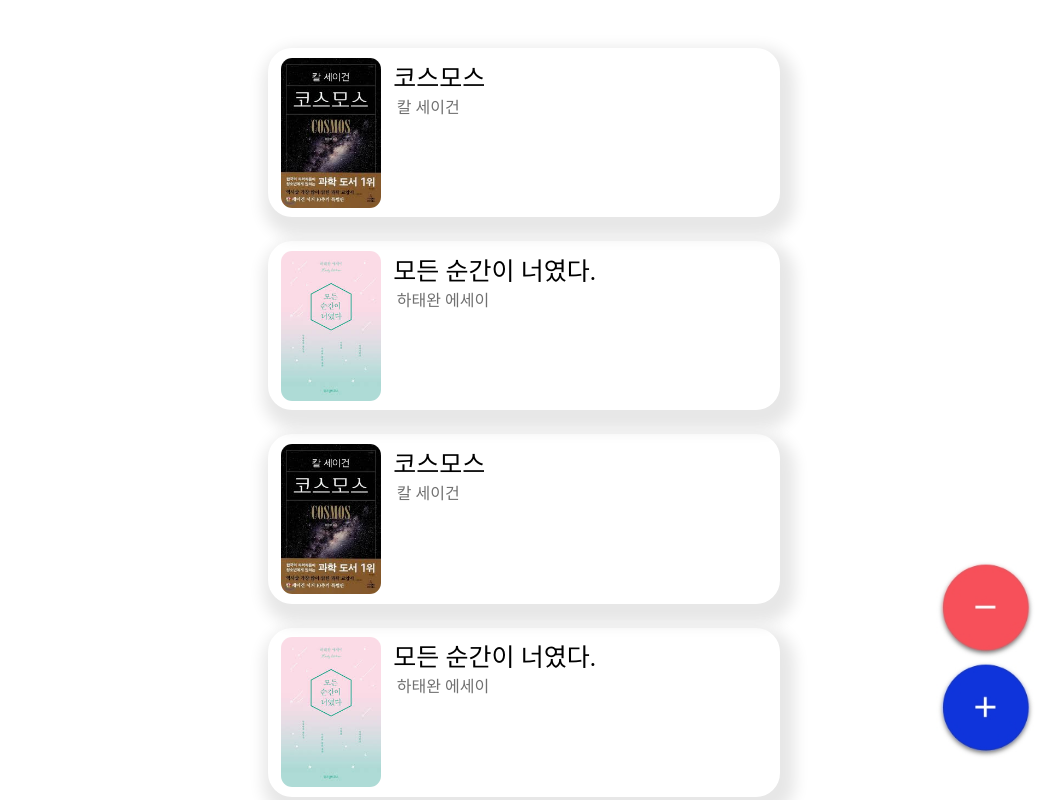
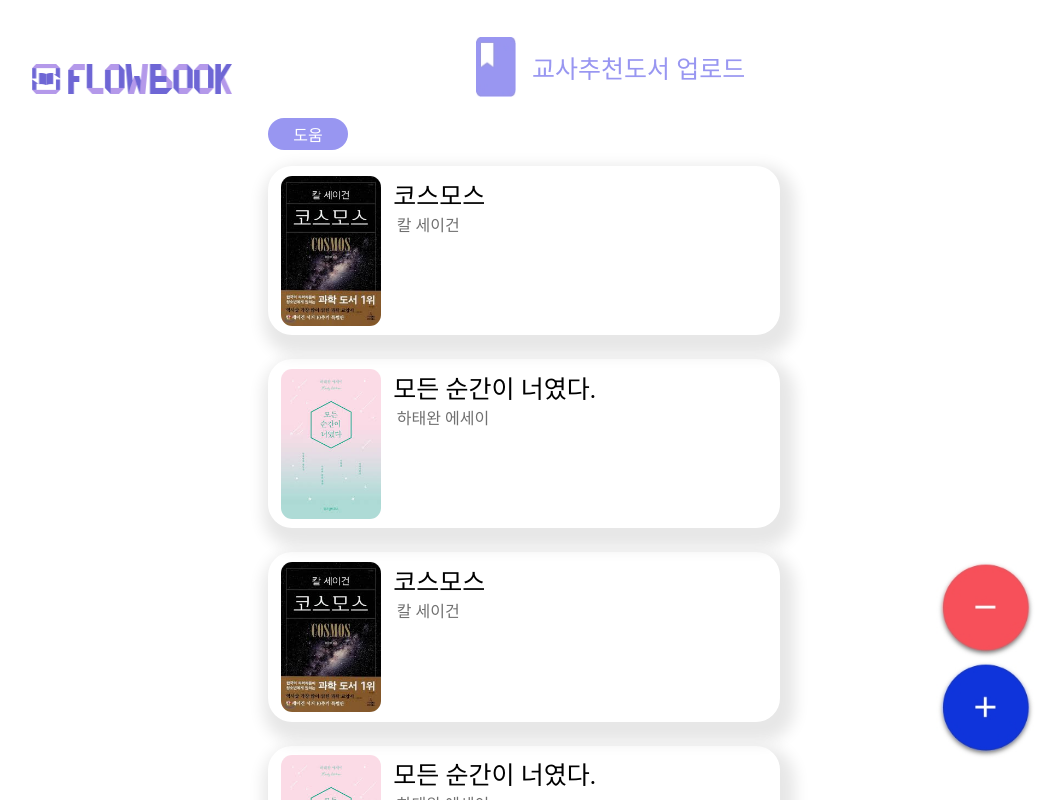
Before and after one commit to inudevs/Flowbook_web, a Vue app: page /upload in a window 1280 px wide. Shown: the top 800 px of the page, without its empty margins (116-1179 px from the left). Built offline with nearby package versions, Linux system fonts and the light colour scheme.

Commit message:
교사추천 업로드 header 구현

```diff
--- a/src/components/InfoUser.vue
+++ b/src/components/InfoUser.vue
@@ -6,7 +6,12 @@ export default {
 
 <template>
     <div class="info">
-        <div class="info__teacher">
+            <div class="logo">
+                <a href="">
+                    <img src="@/assets/FlowBook로고.jpg" class="logo__img">
+                </a>
+            </div>
+            <div class="info__teacher">
             <div class="info__show">
                 OO학교 OO선생님 입니다.
             </div>
@@ -25,10 +30,12 @@ export default {
     width: 100%;
     padding-top: 5em;
     padding-bottom: 16em;
+    flex-direction: column;
     &__teacher {
         display: flex;
         width: 80%;
         margin: auto;
+        margin-top: 0;
         align-items: center;
         justify-content: center;
         text-align: center;
@@ -55,4 +62,18 @@ export default {
         cursor: pointer;
     }
 }
+.logo {
+    display: flex;
+    margin-bottom: 0.5em;
+    width: 80%;
+    margin: auto;
+    flex-direction: column;
+
+    &__img {
+        padding-left: 2em;
+        width: 200px;
+        height: 30px;
+        cursor: pointer;
+    }
+}
 </style>
--- a/src/components/UploadRecom.vue
+++ b/src/components/UploadRecom.vue
@@ -113,7 +113,6 @@ export default {
     margin: auto;
     width: 80%;
     height: auto;
-    padding-top: 3em;
     flex-direction: column;
 
 
--- /dev/null
+++ b/src/components/header/UploadHeader.vue
@@ -0,0 +1,102 @@
+<script>
+export default {
+    name: 'UploadHeader'
+}
+</script>
+
+<template>
+<div>
+    <div class="header">
+        <div class="header__logo" onclick="location.href='/';">
+            <img src="@/assets/FlowBook로고.jpg" class="header__logo__img">
+        </div>
+
+        <div class="header__title">
+            <div class="etc">
+                <img src="@/assets/book_purple.jpg" class="img">
+            </div>
+            <div class="header__title__content">
+                교사추천도서 업로드
+            </div>
+        </div>
+    </div>
+    <div class="help">
+        <div class="help__box">
+            도움
+        </div>
+    </div>
+</div>
+</template>
+
+<style lang="scss" scoped>
+.header {
+    display: flex;
+    width: 80%;
+    margin: auto;
+    margin-top: 2em;
+    margin-bottom: 1em;
+
+    &__logo {
+        display: flex;
+        margin-top: 2em;
+        margin-bottom: 0.5em;
+        width: 30%;
+        flex-direction: column;
+
+
+        &__img {
+            display: flex;
+            align-self: center;
+            width: 200px;
+            height: 30px;
+            cursor: pointer;
+        }
+
+    }
+
+    &__title {
+        display: flex;
+        padding-left: 14em;
+        width: 70%;
+
+        &__content {
+            display: flex;
+            color: #9896F1;
+            font-size: 25px;
+            align-items: center;
+        }
+    }
+
+}
+
+
+.help {
+    display: flex;
+    align-items: center;
+    width: 40%;
+    margin: auto;
+    margin-top: 1em;
+    margin-bottom: 1em;
+
+    &__box {
+        width: 5em;
+        display: flex;
+        height: 2rem;
+        justify-content: center;
+        background-color: #9896F1;
+        border-radius: 1.5em 1.5em 1.5em 1.5em;
+        color: white;
+        align-items: center;
+        cursor: pointer;
+    }
+}
+.img {
+    width: 40px;
+    height: 60px;
+}
+.etc {
+    display: flex;
+    align-items: center;
+    padding-right: 1em;
+}
+</style>
--- a/src/pages/Upload.vue
+++ b/src/pages/Upload.vue
@@ -1,16 +1,20 @@
 <script>
 import UploadRecom from '@/components/UploadRecom'
+import UploadHeader from '@/components/header/UploadHeader'
+
 
 export default {
     name: 'Upload',
     components: {
-        UploadRecom
+        UploadRecom,
+        UploadHeader
     }
 }
 </script>
 
 <template>
     <div class="page">
+        <upload-header />
         <upload-recom />
     </div>
 </template>
```
Also changed, not shown: src/assets/book_purple.jpg (added), src/assets/그룹 5@2x.jpg (deleted).
